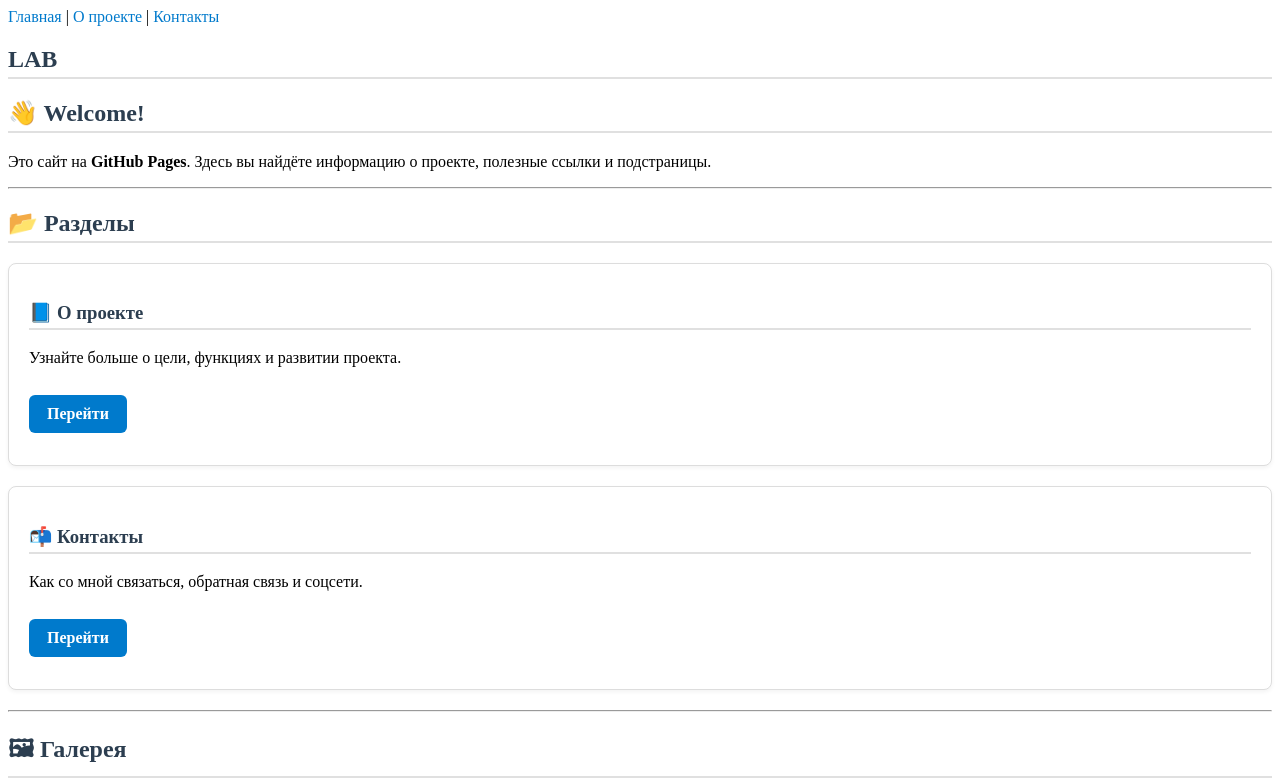
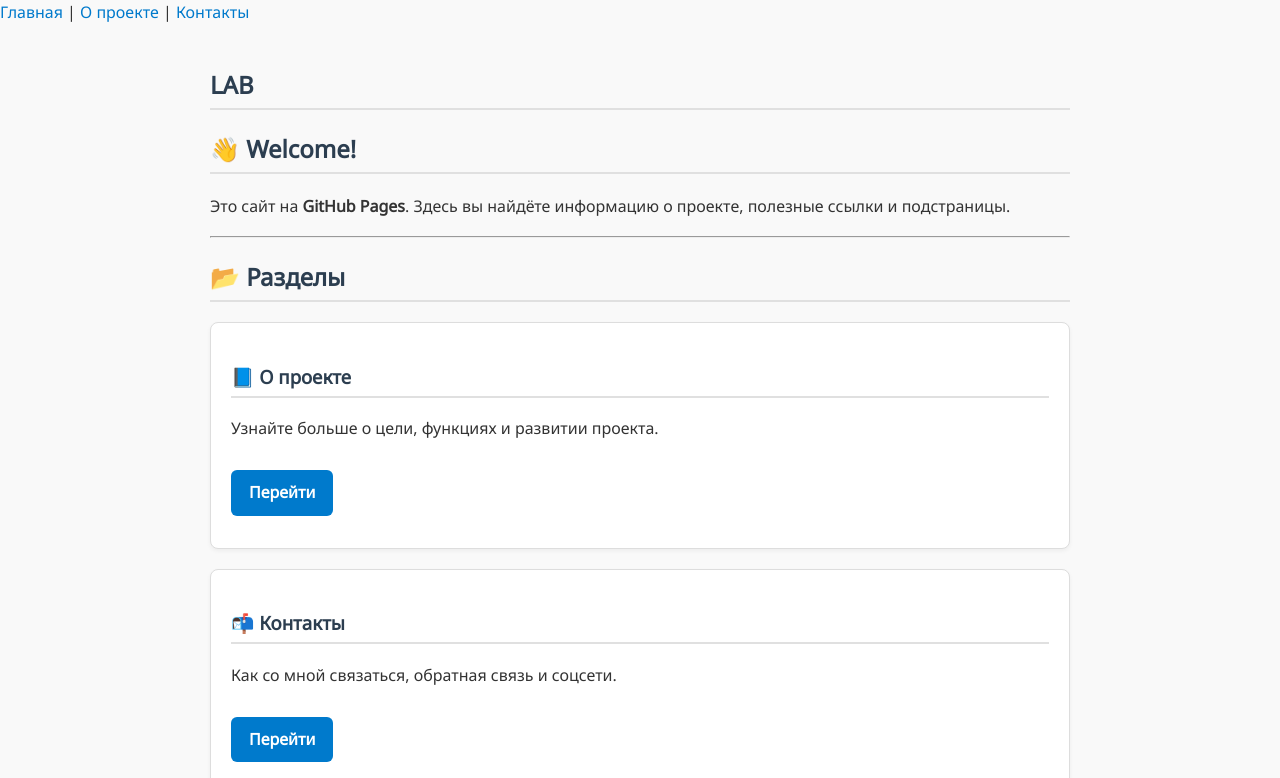
Before and after one commit to lab-rnu-lv/lab, a Jekyll site: the page built from index.md, in a window 1280 px wide. Shown: the top 778 px of the page. Built offline with Jekyll 4.4.1, drawn with Linux system fonts in a browser that asks for light colours; grey boxes are pictures that could not be loaded.

Commit message:
Update styles.css

```diff
--- a/assets/styles.css
+++ b/assets/styles.css
@@ -1,52 +1,74 @@
-<style>
-  body {
-    /*font-family: 'Noto Sans', sans-serif;*/
-    font-family: 'Segoe UI', sans-serif !important;  /*Use Segoe UI font, or a simple sans-serif if not available */
-    background-color: #f9f9f9;           /* Set a very light gray background */
-    color: #333;                         /* Set dark gray text color */
-    line-height: 1.6;                    /* Add space between lines for easier reading */
-    max-width: 900px !important;                    /* Limit the width of the content to 900px */
-    margin: 40px auto !important;                   /* Add space above/below and center the content horizontally */
-    padding: 0 20px;                     /* Add space on the left and right inside the body */
+/* Apply base styles to html and body */
+html, body {
+  font-family: 'Noto Sans', sans-serif;
+  background-color: #f9f9f9;
+  color: #333;
+  line-height: 1.6;
+  margin: 0;
+  padding: 0;
 }
 
-  h1, h2, h3 {
-    color: #2c3e50;                     /* This line is commented out – old dark blue heading color */
-    border-bottom: 2px solid #e0e0e0;   /* Add a thin gray line under headings */
-    padding-bottom: 4px;                /* Add a little space between the heading text and the border */
+/* Main container: centers the page and limits width */
+.wrapper {
+  max-width: 900px;
+  margin: 40px auto;
+  padding: 0 20px;
+  box-sizing: border-box;
 }
 
+/* Ensure content area doesn't overflow */
+.page-content {
+  overflow-x: hidden;
+}
+
+/* Headings styling */
+h1, h2, h3 {
+  color: #2c3e50;
+  border-bottom: 2px solid #e0e0e0;
+  padding-bottom: 4px;
+}
+
+/* Links */
 a {
-    color: #007acc;                     /* Make links blue */
-    text-decoration: none;              /* Remove underline from links */
-    font-weight: 500;                   /* Make link text slightly bold */
+  color: #007acc;
+  text-decoration: none;
+  font-weight: 500;
 }
 
 a:hover {
-    text-decoration: underline;         /* Add underline when mouse is over the link */
+  text-decoration: underline;
 }
 
+/* Styled button link */
 .button {
-    display: inline-block;              /* Allow setting width/padding like a block element */
-    margin: 12px 0;                     /* Add space above and below */
-    padding: 10px 18px;                 /* Add space inside the button */
-    background-color: #007acc;          /* Set background color of the button (blue) */
-    color: white;                       /* Set text color to white */
-    border-radius: 6px;                 /* Make the corners rounded */
-    text-decoration: none;              /* Remove underline */
-    font-weight: bold;                  /* Make button text bold */
+  display: inline-block;
+  margin: 12px 0;
+  padding: 10px 18px;
+  background-color: #007acc;
+  color: white;
+  border-radius: 6px;
+  text-decoration: none;
+  font-weight: bold;
 }
 
+/* Card-style blocks */
 .card {
-    background: #ffffff;                /* White background for card */
-    border: 1px solid #ddd;             /* Light gray border */
-    border-radius: 8px;                 /* Rounded corners */
-    padding: 20px;                      /* Space inside the card */
-    margin: 20px 0;                     /* Space above and below the card */
-    box-shadow: 0 2px 4px rgba(0,0,0,0.05); /* Soft shadow to lift the card visually */
+  background: #ffffff;
+  border: 1px solid #ddd;
+  border-radius: 8px;
+  padding: 20px;
+  margin: 20px 0;
+  box-shadow: 0 2px 4px rgba(0,0,0,0.05);
 }
 
+/* Unordered lists spacing */
 ul {
-    padding-left: 20px;                 /* Move bullet points inward */
+  padding-left: 20px;
 }
-</style>
+
+/* Optional: remove default spacing around images */
+img {
+  max-width: 100%;
+  display: block;
+  margin: 0 auto;
+}
```
Lines whose indentation alone changed are shown as unchanged.
